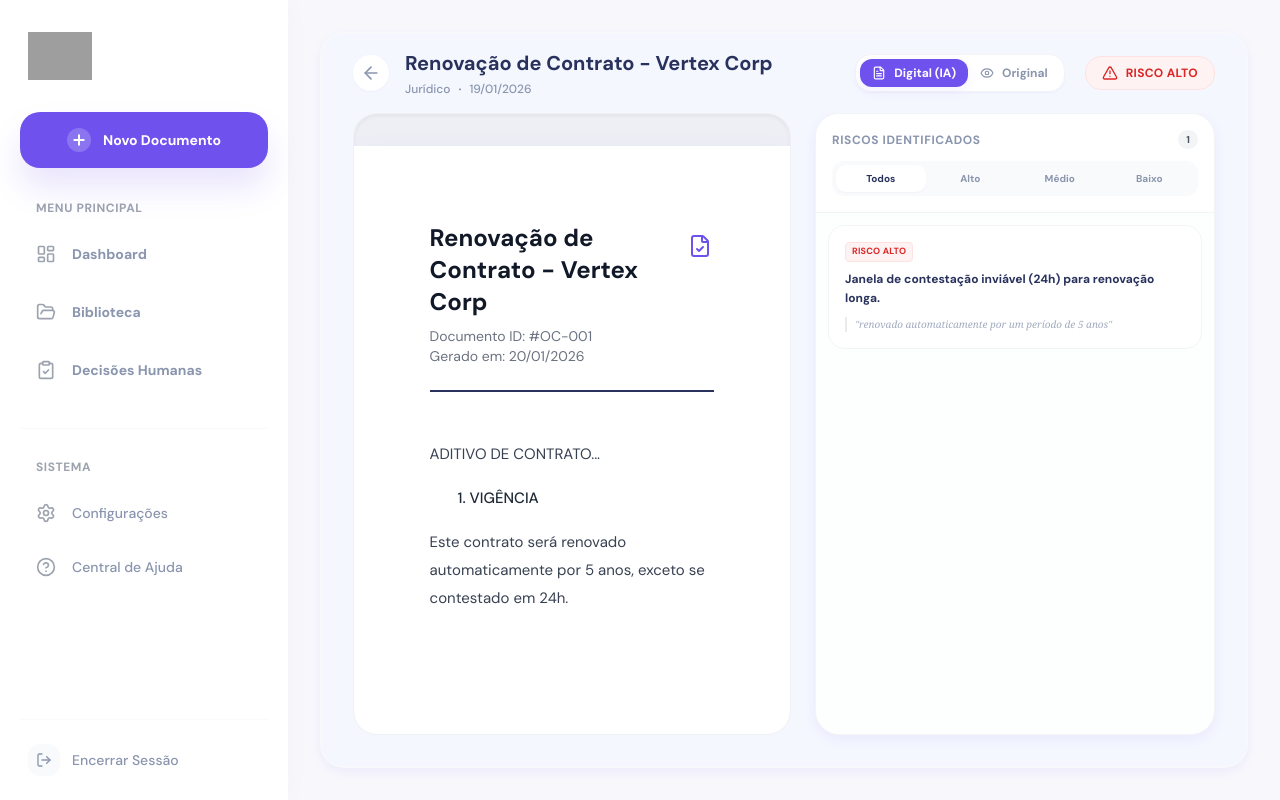
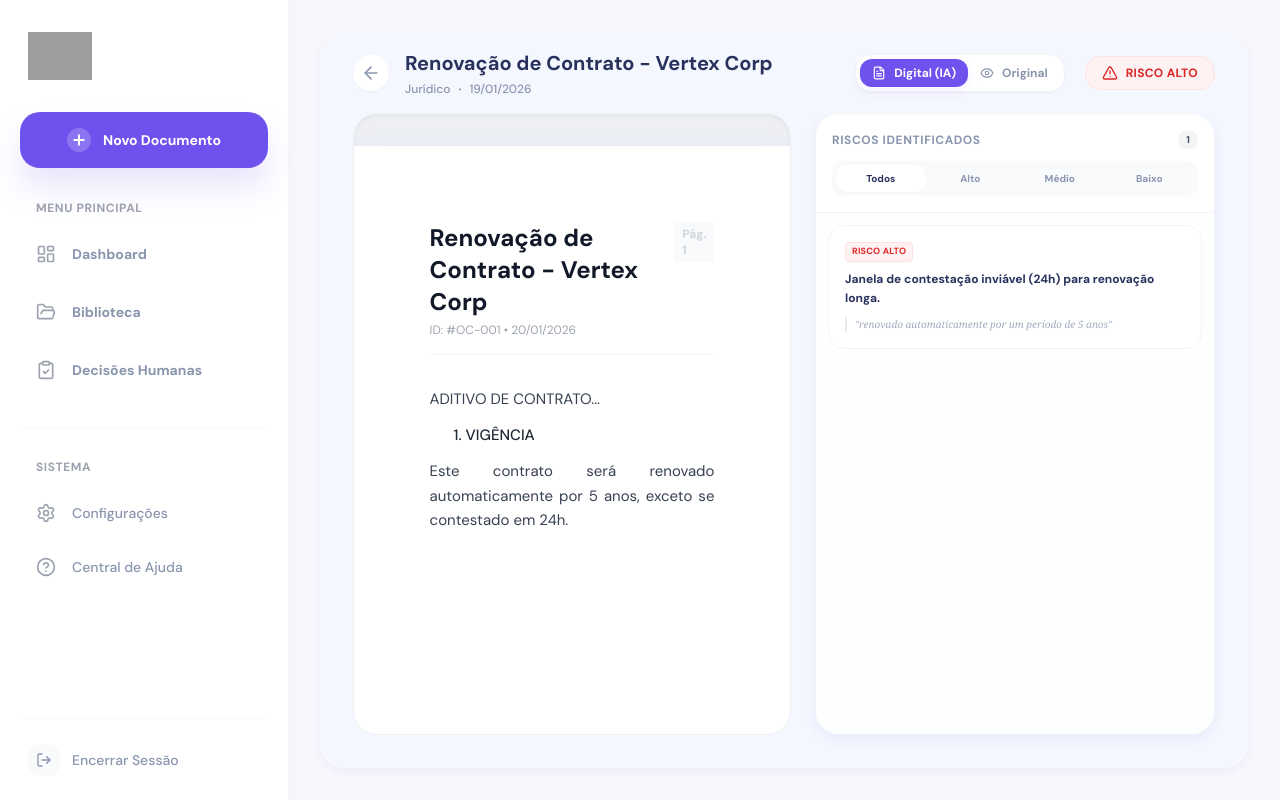
Before and after one commit to tiagorms-designer/clarity-app, a React (Vite) app: page / in a window 1280 px wide. Both pictures are taken after a click on the element 784 px from the left and 416 px from the top of the page. Built offline with nearby package versions, Linux system fonts and the light colour scheme; grey boxes are pictures that could not be loaded.

Commit message:
feat: Improve document pagination logic
Introduces explicit page marker detection for more accurate pagination of documents originating from PDFs. Increases CHARS_PER_PAGE to 2500 to better suit larger screen resolutions and reduce excessive splitting.

```diff
--- a/components/DocumentViewer.tsx
+++ b/components/DocumentViewer.tsx
@@ -10,7 +10,7 @@
 }
 
 // Configuration for virtual pagination
-const CHARS_PER_PAGE = 1800; // Approximate characters per page for splitting
+const CHARS_PER_PAGE = 2500; // Increased to reduce unnecessary splitting on large monitors
 
 export const DocumentViewer: React.FC<DocumentViewerProps> = ({ document, onBack, onUpdateDocument }) => {
   const [selectedHighlightId, setSelectedHighlightId] = useState<string | null>(null);
@@ -100,6 +100,37 @@
       if (!document || !document.content) return [{ text: '', startIndex: 0 }];
 
       const content = document.content;
+
+      // 1. Detect Explicit Page Markers (from PDF Upload)
+      // Matches "--- Página X ---"
+      const pageMarkerRegex = /--- Página \d+ ---\n?/g;
+
+      if (content.match(pageMarkerRegex)) {
+          const pagesArr: { text: string, startIndex: number }[] = [];
+          let match;
+
+          // Use regex loop to find all markers
+          while ((match = pageMarkerRegex.exec(content)) !== null) {
+              const startOfPageContent = match.index + match[0].length;
+
+              // Find the start of the next marker to define the end of this page
+              const nextRegex = /--- Página \d+ ---\n?/g;
+              nextRegex.lastIndex = startOfPageContent;
+              const nextMatch = nextRegex.exec(content);
+
+              const endOfPageContent = nextMatch ? nextMatch.index : content.length;
+              const pageText = content.substring(startOfPageContent, endOfPageContent);
+
+              // Only add valid pages
+              if (pageText.length > 0 || pagesArr.length === 0) {
+                   pagesArr.push({ text: pageText, startIndex: startOfPageContent });
+              }
+          }
+
+          if (pagesArr.length > 0) return pagesArr;
+      }
+
+      // 2. Fallback: Character Count Pagination (for DOCX/TXT)
       const paragraphs = content.split('\n');
       const pagesArr: { text: string, startIndex: number }[] = [];
 
@@ -109,6 +140,11 @@
       let globalIndexTracker = 0;
 
       paragraphs.forEach((para, index) => {
+          // Add extra newline to mimic split join
+          const paraWithNewline = para + '\n';
+
+          // Check if adding this paragraph exceeds page limit
+          // BUT ensure at least one paragraph is added if it's huge
           if ((currentLength + para.length) > CHARS_PER_PAGE && currentPageText.length > 0) {
               pagesArr.push({ text: currentPageText, startIndex: currentPageStartIndex });
               currentPageText = '';
@@ -116,9 +152,9 @@
               currentLength = 0;
           }
 
-          currentPageText += para + '\n';
-          currentLength += para.length + 1;
-          globalIndexTracker += para.length + 1;
+          currentPageText += paraWithNewline;
+          currentLength += paraWithNewline.length;
+          globalIndexTracker += paraWithNewline.length;
       });
 
       if (currentPageText.length > 0) {
@@ -150,11 +186,12 @@
     return lines.map((line, lineIdx) => {
       const lineStart = currentLocalIndex;
       const lineEnd = currentLocalIndex + line.length;
-      currentLocalIndex += line.length + 1;
+      currentLocalIndex += line.length + 1; // +1 for newline
 
-      if (line.trim() === '') return <br key={lineIdx} className="mb-2" />;
+      if (line.trim() === '') return <br key={lineIdx} className="mb-4" />;
 
-      let className = "mb-4 text-gray-700 leading-7 text-[15px]";
+      // Improved formatting detection
+      let className = "mb-3 text-gray-700 leading-relaxed text-[15px] text-justify break-words";
       let cleanLine = line;
 
       if (line.startsWith('# ')) {
@@ -167,9 +204,9 @@
           className = "text-lg font-semibold mt-5 mb-3 text-gray-800";
           cleanLine = line.replace('### ', '');
       } else if (line.trim().match(/^\d+\./)) {
-           className += " ml-5 pl-2 font-medium text-gray-800";
+           className += " ml-4 pl-2 font-medium text-gray-800";
       } else if (line.trim().startsWith('- ')) {
-           className = "ml-5 pl-2 list-disc list-outside mb-2 text-gray-700 leading-7 text-[15px] display-list-item";
+           className = "ml-4 pl-2 list-disc list-outside mb-2 text-gray-700 leading-7 text-[15px]";
       } else if (line.trim().startsWith('> ')) {
             className = "pl-4 border-l-4 border-gray-200 text-gray-500 italic mb-4";
             cleanLine = line.replace('> ', '');
@@ -247,9 +284,6 @@
       });
 
       // WORKFLOW LOGIC:
-      // If a plan is created, and status is "In Analysis" or "Inbox", move to "In Planning"
-      // If it's already "Approved", we probably shouldn't demote it automatically without explicit "Flag" action,
-      // but for editing plans, we keep current status or move to Planning.
       let newStatus = document.status;
       if (newStatus === DocStatus.IN_ANALYSIS || newStatus === DocStatus.INBOX) {
           newStatus = DocStatus.IN_PLANNING;
@@ -286,7 +320,7 @@
     const updatedDoc: Document = {
       ...document,
       history: [newLog, ...document.history],
-      status: action === 'VALIDATE' ? DocStatus.APPROVED : DocStatus.IN_PLANNING // If flagged, goes back to planning
+      status: action === 'VALIDATE' ? DocStatus.APPROVED : DocStatus.IN_PLANNING
     };
     onUpdateDocument(updatedDoc);
   };
@@ -349,8 +383,7 @@
         <div
             className="flex-1 overflow-y-auto custom-scrollbar flex flex-col items-center bg-gray-200/50 rounded-3xl border border-gray-100/50 relative group shadow-inner py-8"
             onClick={() => {
-                // If clicking outside, we deselect IF the panel isn't in a focused editing state
-                // For now, we'll keep selection to allow toggling panel
+                // Keep panel selection logic
             }}
         >
           {viewMode === 'DIGITAL' ? (
@@ -358,22 +391,25 @@
                 {pages.map((page, index) => (
                     <div key={index} className="bg-white shadow-xl shadow-gray-300/40 min-h-[297mm] p-[20mm] relative animate-in fade-in duration-500">
                             {/* Page Header */}
-                            {index === 0 && (
-                                <div className="mb-12 border-b-2 border-dark pb-6">
-                                    <div className="flex justify-between items-start">
-                                        <div>
-                                            <h1 className="text-2xl font-bold text-gray-900 mb-2">{document.title}</h1>
-                                            <div className="text-sm text-gray-500">
-                                                Documento ID: #{document.id.slice(-6).toUpperCase()} <br/>
-                                                Gerado em: {new Date().toLocaleDateString('pt-BR')}
+                            <div className="flex justify-between items-start mb-8 border-b border-gray-100 pb-4">
+                                <div>
+                                    {index === 0 ? (
+                                        <>
+                                            <h1 className="text-2xl font-bold text-gray-900 mb-1">{document.title}</h1>
+                                            <div className="text-xs text-gray-400">
+                                                ID: #{document.id.slice(-6).toUpperCase()} • {new Date().toLocaleDateString('pt-BR')}
                                             </div>
-                                        </div>
-                                        <div className="w-12 h-12 bg-primary/10 rounded-lg flex items-center justify-center">
-                                            <FileCheck className="w-6 h-6 text-primary" />
-                                        </div>
-                                    </div>
+                                        </>
+                                    ) : (
+                                         <div className="text-xs text-gray-300 font-bold uppercase tracking-widest">
+                                            {document.title.substring(0, 30)}...
+                                         </div>
+                                    )}
                                 </div>
-                            )}
+                                <div className="text-xs font-bold text-gray-300 bg-gray-50 px-2 py-1 rounded">
+                                    Pág. {index + 1}
+                                </div>
+                            </div>
 
                             {/* Content */}
                             <div className="font-sans text-gray-800">
@@ -381,9 +417,12 @@
                             </div>
 
                             {/* Page Footer */}
-                            <div className="absolute bottom-6 left-0 w-full px-[20mm] flex justify-between items-end border-t border-gray-100 pt-4">
-                                <div className="text-[9px] text-gray-400 uppercase tracking-widest font-bold">Confidencial • Uso Interno</div>
-                                <div className="text-[10px] text-gray-400 font-medium">Página {index + 1} de {pages.length}</div>
+                            <div className="absolute bottom-6 left-0 w-full px-[20mm] flex justify-between items-end border-t border-gray-100 pt-4 mt-auto">
+                                <div className="text-[9px] text-gray-400 uppercase tracking-widest font-bold flex items-center gap-2">
+                                    <div className="w-2 h-2 rounded-full bg-emerald-400"></div>
+                                    Clarity AI • Leitura Inteligente
+                                </div>
+                                <div className="text-[10px] text-gray-400 font-medium">{index + 1} / {pages.length}</div>
                             </div>
                     </div>
                 ))}
@@ -408,21 +447,18 @@
           )}
         </div>
 
-        {/* Right: Sidebar - Logic Update for Maximized Action Panel */}
+        {/* Right: Sidebar */}
         <div className="w-full lg:w-[400px] shrink-0 flex flex-col overflow-hidden bg-white rounded-3xl shadow-soft border border-gray-100 relative">
 
-            {/* LIST SECTION - Visible if panel is NOT expanded or NO highlight selected */}
+            {/* LIST SECTION */}
             <div className={`flex flex-col transition-all duration-300 ease-in-out ${
                 (isPanelExpanded && selectedHighlightId) ? 'h-14 overflow-hidden border-b-0' : 'h-full'
             }`}>
-
-                {/* List Header with Tabs */}
                 <div
                     className={`shrink-0 p-4 border-b border-gray-100 bg-white z-10 flex flex-col gap-3 transition-all cursor-pointer ${
                         (isPanelExpanded && selectedHighlightId) ? 'hover:bg-gray-50' : ''
                     }`}
                     onClick={() => {
-                        // Allow clicking header to re-open list if minimized
                         if (isPanelExpanded && selectedHighlightId) {
                             setIsPanelExpanded(false);
                         }
@@ -444,7 +480,6 @@
                         </span>
                     </div>
 
-                    {/* Filter Tabs - Only show when list is fully open */}
                     {!(isPanelExpanded && selectedHighlightId) && (
                         <div className="flex p-1 bg-gray-50 rounded-lg">
                             {[
@@ -469,7 +504,6 @@
                     )}
                 </div>
 
-                {/* The List Content */}
                 <div className={`overflow-y-auto custom-scrollbar p-3 space-y-3 bg-gray-50/30 flex-1 transition-opacity duration-200 ${
                     (isPanelExpanded && selectedHighlightId) ? 'opacity-0' : 'opacity-100'
                 }`}>
@@ -529,11 +563,10 @@
                 </div>
             </div>
 
-            {/* ACTION PANEL SECTION - Takes full height when Expanded */}
+            {/* ACTION PANEL SECTION */}
             <div className={`absolute bottom-0 left-0 w-full bg-white transition-all duration-300 ease-in-out shadow-[0_-5px_20px_rgba(0,0,0,0.05)] border-t border-gray-100 z-20 flex flex-col ${
                 (isPanelExpanded && selectedHighlightId) ? 'h-[calc(100%-56px)] rounded-t-2xl' : selectedHighlightId ? 'h-14 overflow-hidden cursor-pointer hover:bg-gray-50' : 'h-0 opacity-0 pointer-events-none'
             }`}>
-                 {/* Minimized State Header (Only visible if minimized but selected) */}
                  {!isPanelExpanded && selectedHighlightId && (
                      <div
                         className="flex items-center justify-between p-4 h-full"
@@ -547,19 +580,16 @@
                      </div>
                  )}
 
-                 {/* Full Action Panel */}
                  <div className={`flex-1 flex flex-col h-full ${!isPanelExpanded ? 'hidden' : ''}`}>
                     <ActionPanel
                         document={document}
                         selectedHighlight={selectedHighlight}
                         onSaveRemediation={handleSaveRemediation}
                         onGlobalAction={handleGlobalAction}
-                        // Close unselects everything
                         onClose={() => {
                             setSelectedHighlightId(null);
                             setIsPanelExpanded(false);
                         }}
-                        // Minimize just hides panel but keeps selection
                         onToggleMinimize={() => setIsPanelExpanded(false)}
                     />
                  </div>
```
